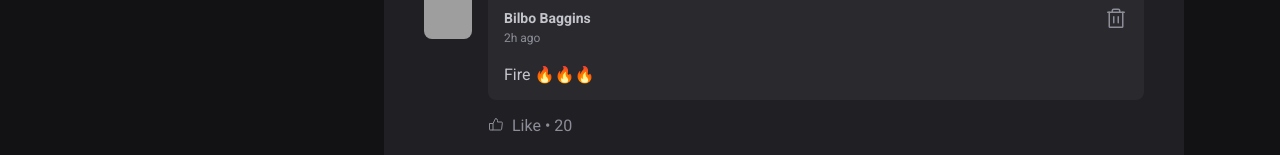
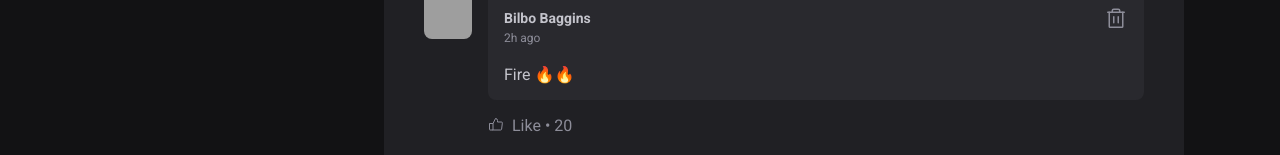
Before and after one commit to LeoGCarva/SocialNetworkFeed, a React (Vite) app: page / in a window 1280 px wide. Shown: the part 598-753 px from the top of the page. Built offline with nearby package versions, Linux system fonts and the light colour scheme; grey boxes are pictures that could not be loaded.

Commit message:
Text changes

```diff
--- a/src/components/Comment/Comment.jsx
+++ b/src/components/Comment/Comment.jsx
@@ -23,7 +23,7 @@ export function Comment(){
                         </button>
                     </header>
 
-                    <p>Fire 🔥🔥🔥</p>
+                    <p>Fire 🔥🔥</p>
                 </div>
 
                 <footer>
```
